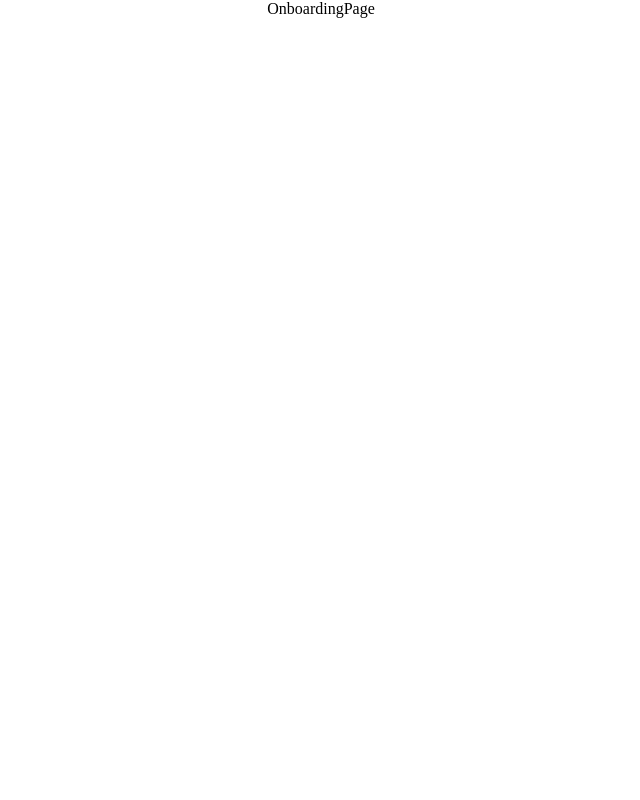
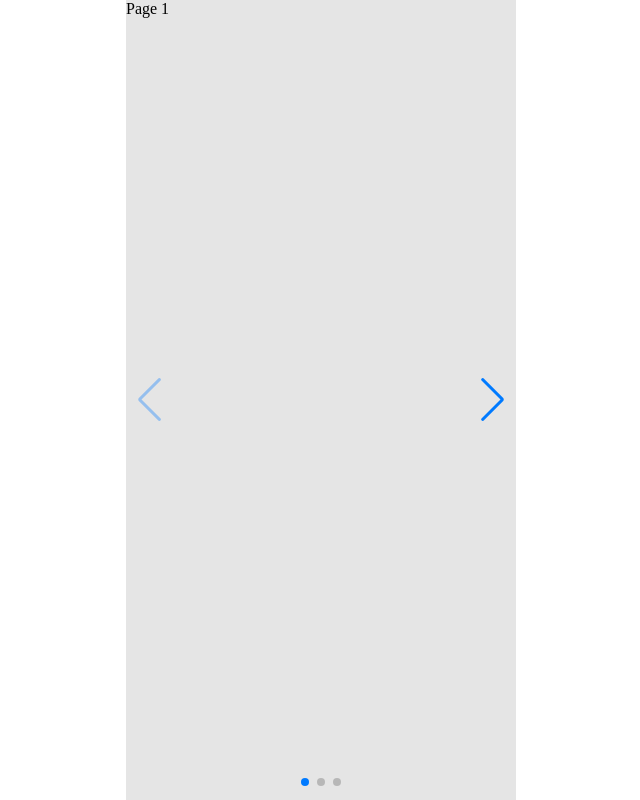
Before and after one commit to seoul-women-tech-hackathon-team5/meaningout-client, a React (Vite) app: page / in a window 1280 px wide. Shown: the whole page, without its empty margins (319-959 px from the left). Built offline with nearby package versions, Linux system fonts and the light colour scheme.

Commit message:
Feat : navigation, pagination 기능 구현

```diff
--- a/package.json
+++ b/package.json
@@ -14,7 +14,8 @@
     "react": "^18.2.0",
     "react-dom": "^18.2.0",
     "react-router-dom": "6.14.1",
-    "styled-components": "6.0.4"
+    "styled-components": "6.0.4",
+    "swiper": "^6.8.4"
   },
   "devDependencies": {
     "@types/react": "^18.2.14",
--- a/src/pages/OnboardingPage.jsx
+++ b/src/pages/OnboardingPage.jsx
@@ -1,9 +1,45 @@
+import React, { useEffect } from 'react';
+import Swiper, { Navigation, Pagination } from 'swiper';
+import 'swiper/swiper-bundle.css';
+
+
 const OnboardingPage = () => {
+    useEffect(() => {
+        Swiper.use([Navigation, Pagination]);
+        const swiper = new Swiper('.swiper-container', {
+            speed: 500,
+            navigation: {
+                nextEl: '.swiper-button-next',
+                prevEl: '.swiper-button-prev',
+            },
+            pagination: {
+                el: '.swiper-pagination',
+                clickable: true,
+            },
+        });
+    }, []);
+
     return (
-        <>
-            <div>OnboardingPage</div>
-        </>
+        <div
+            className="swiper-container"
+            style={{
+                width: '390px',
+                height: '100vh',
+                backgroundColor: '#E5E5E5',
+            }}
+        >
+            <div className="swiper-wrapper">
+                <div className="swiper-slide">Page 1</div>
+                <div className="swiper-slide">Page 2</div>
+                <div className="swiper-slide">Page 3</div>
+            </div>
+
+            <div className="swiper-button-next" />
+            <div className="swiper-button-prev" />
+
+            <div className="swiper-pagination" />
+        </div>
     );
-}
+};
 
 export default OnboardingPage;
```
Also changed, not shown: 1 other file (tests, documents, lock files or other folders).
